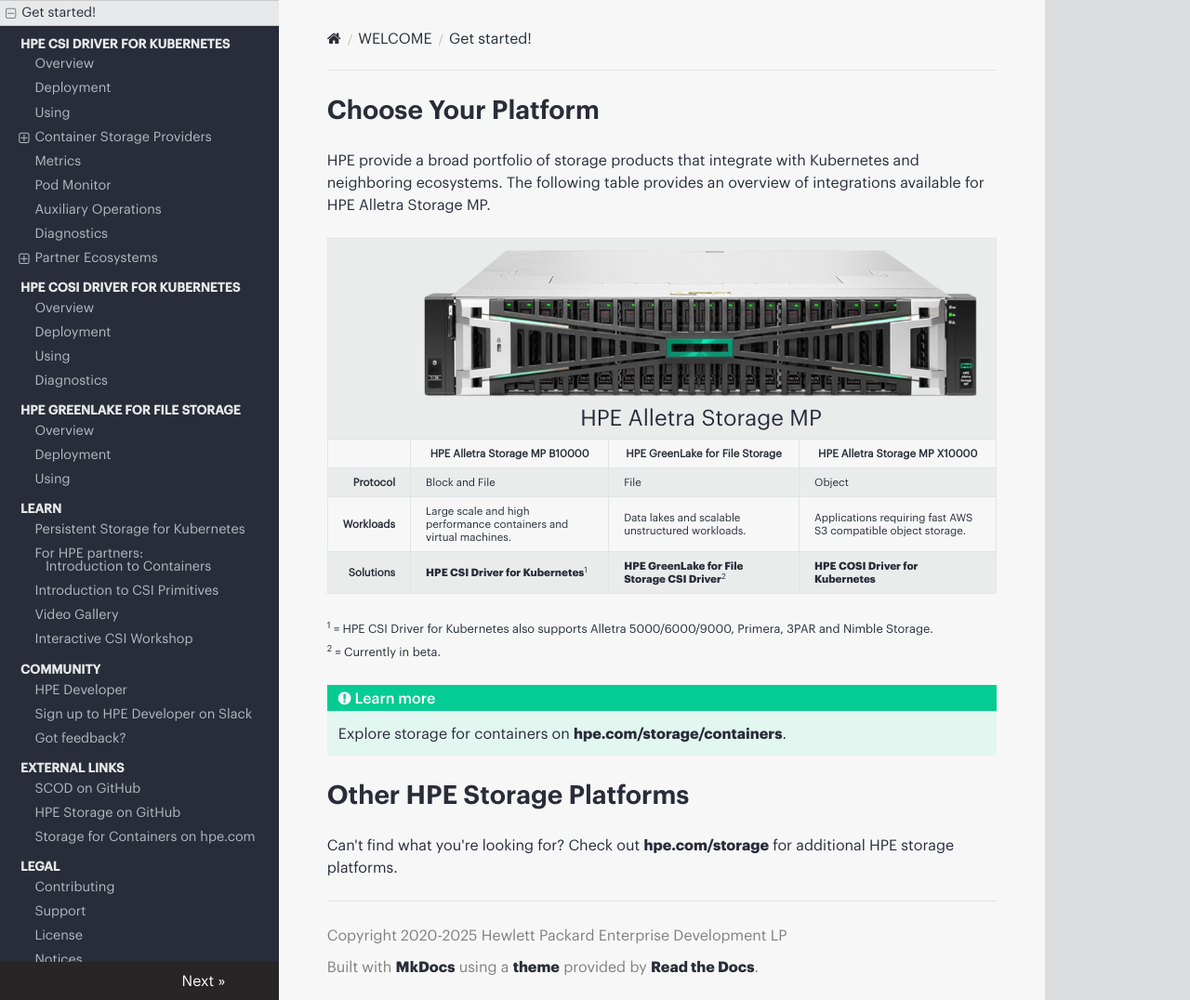
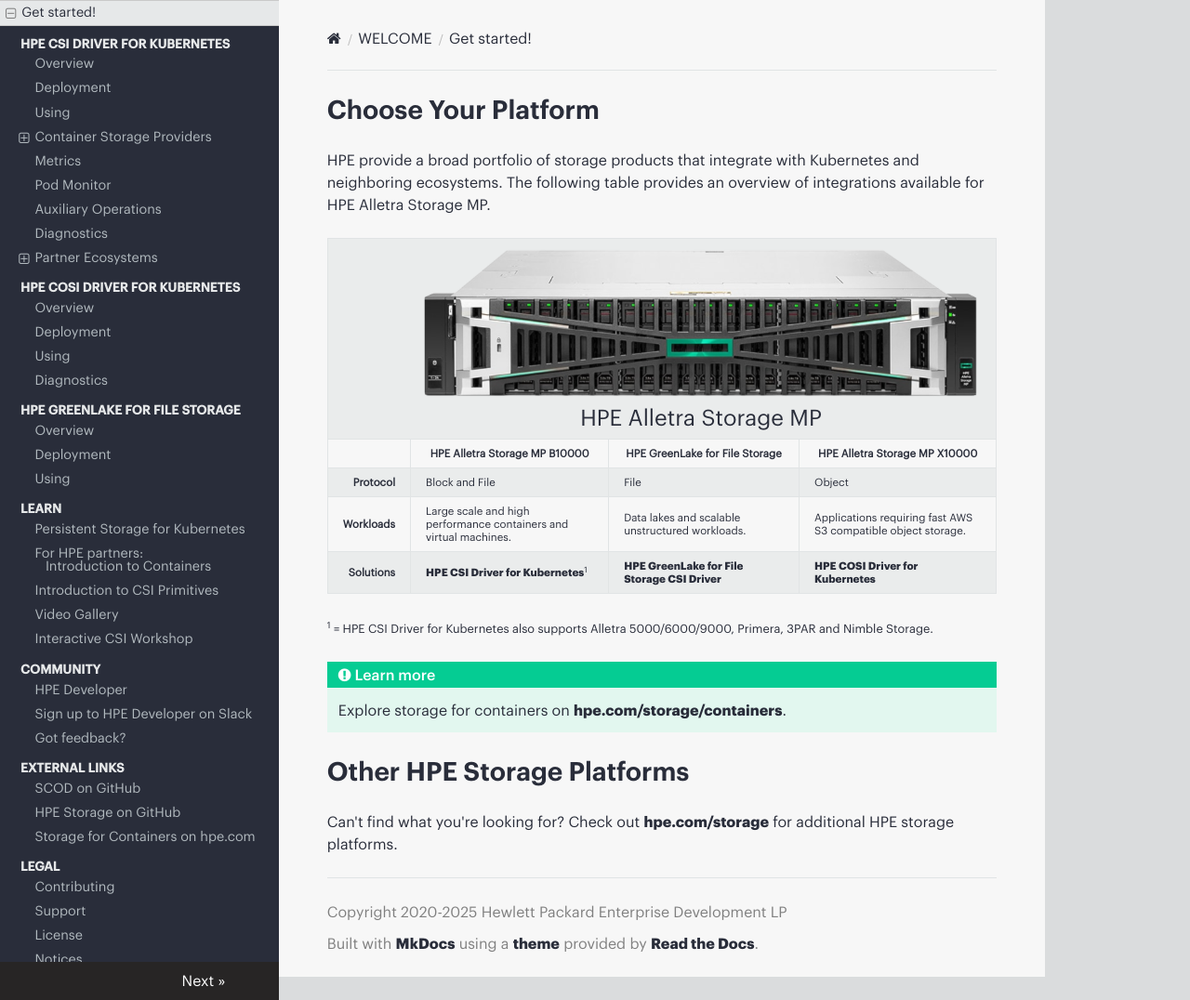
Before and after one commit to hpe-storage/scod, an MkDocs documentation site: the page built from docs/welcome/index.md, in a window 1280 px wide and 1076 px high. Shown: the whole window at 93% size. Built offline with MkDocs 1.6.1, drawn with Linux system fonts in a browser that asks for light colours; nearby versions of some CDN libraries.

Commit message:
Updates for GL4F 2.6.4
Signed-off-by: Michael Mattsson <michael.mattsson@gmail.com>

```diff
--- a/docs/welcome/index.md
+++ b/docs/welcome/index.md
@@ -59,7 +59,7 @@
    <a href="../csi_driver">HPE CSI Driver for Kubernetes</a><sup>1</sup>
   </td>
   <td>
-   <a href="../filex_csi_driver">HPE GreenLake for File Storage CSI Driver</a><sup>2</sup>
+   <a href="../filex_csi_driver">HPE GreenLake for File Storage CSI Driver</a>
   </td>
   <td>
    <a href="../cosi_driver/">HPE COSI Driver for Kubernetes</a>
@@ -68,7 +68,6 @@
 </table>
 
 <sup>1</sup> = HPE CSI Driver for Kubernetes also supports Alletra 5000/6000/9000, Primera, 3PAR and Nimble Storage.<br />
-<sup>2</sup> = Currently in beta.
 </small>
 
 !!! tip "Learn more"
```
